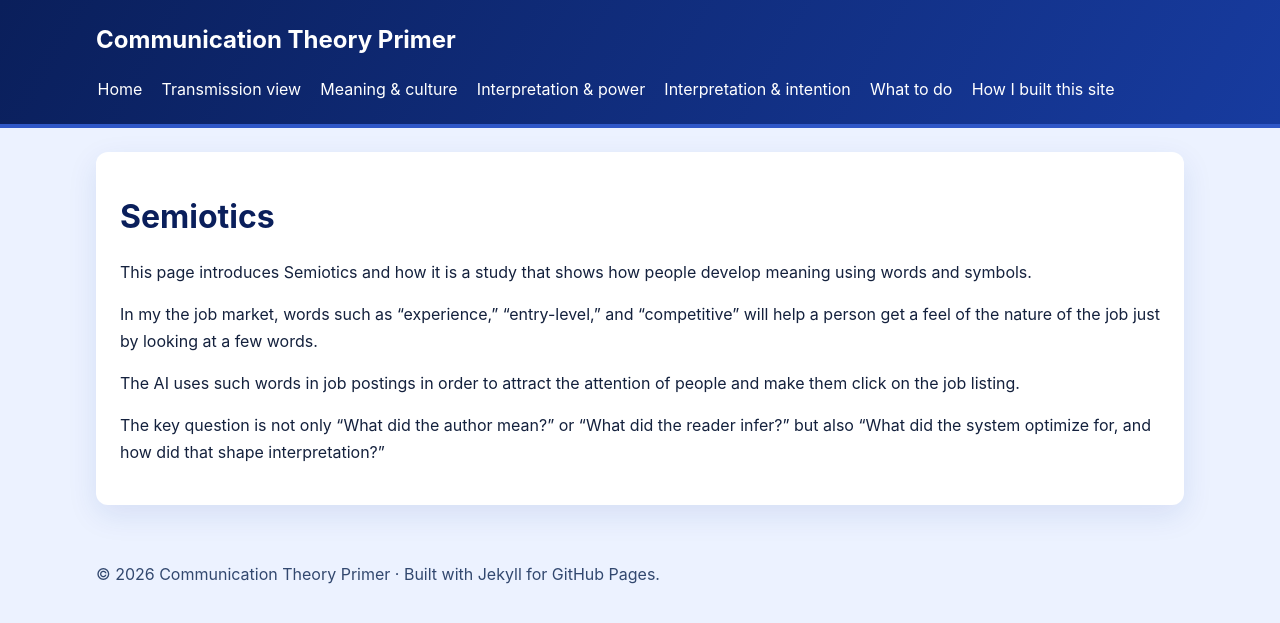
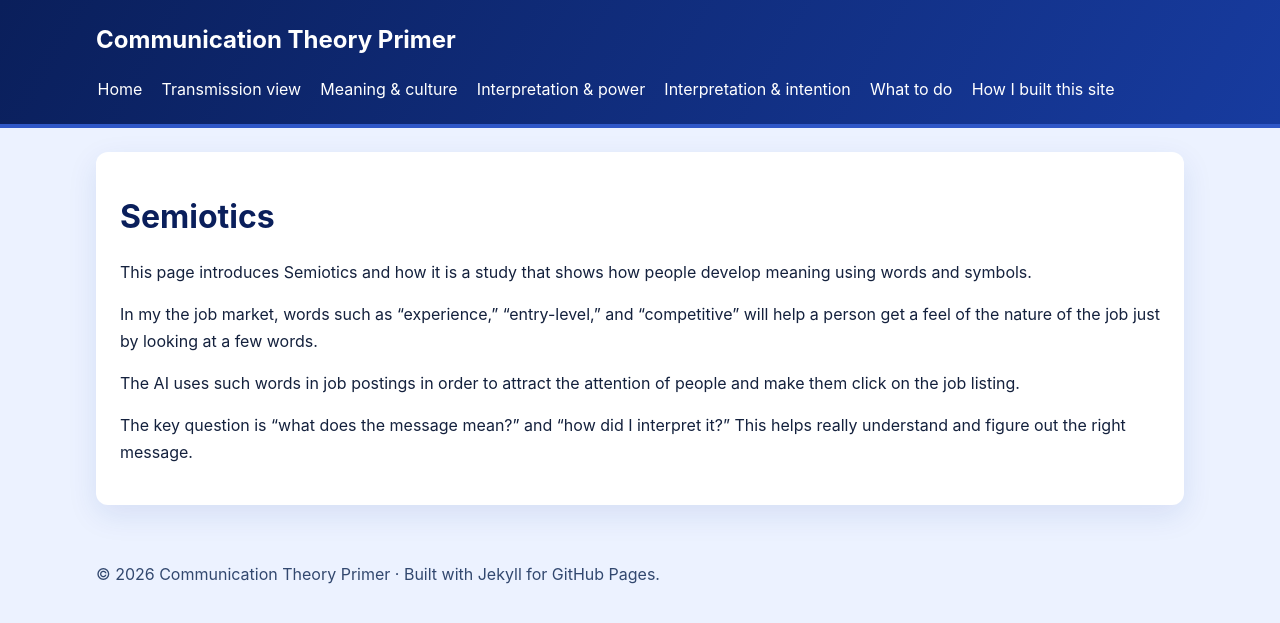
Before and after one commit to bryngrant/comm-primer, a Jekyll site: the page built from interpretation-and-intention.md, in a window 1280 px wide. Shown: the top 623 px of the page. Built offline with Jekyll 4.4.1, drawn with Linux system fonts in a browser that asks for light colours.

Commit message:
semiotics

```diff
--- a/interpretation-and-intention.md
+++ b/interpretation-and-intention.md
@@ -12,4 +12,4 @@ In my the job market, words such as “experience,” “entry-level,” and “
 
 The AI uses such words in job postings in order to attract the attention of people and make them click on the job listing.
 
-The key question is not only “What did the author mean?” or “What did the reader infer?” but also “What did the system optimize for, and how did that shape interpretation?”
+The key question is "what does the message mean?" and "how did I interpret it?" This helps really understand and figure out the right message.
```
